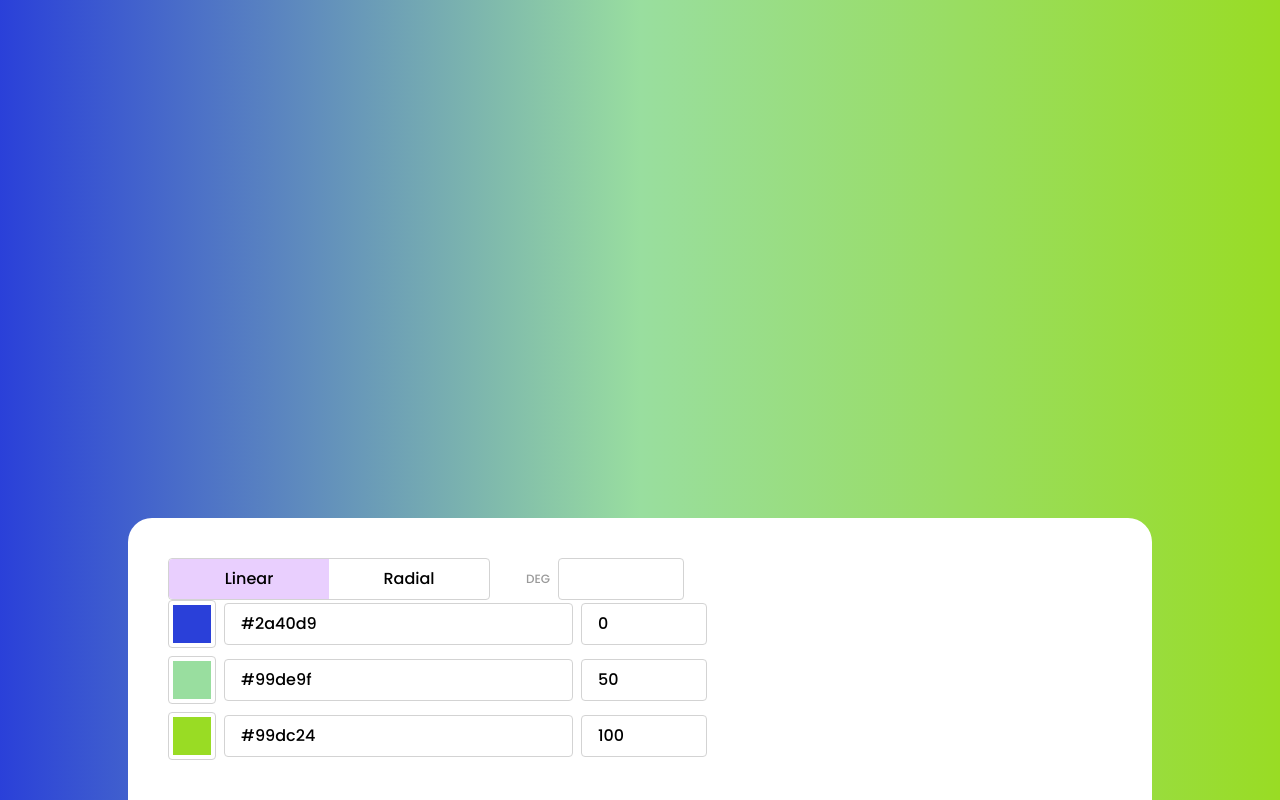
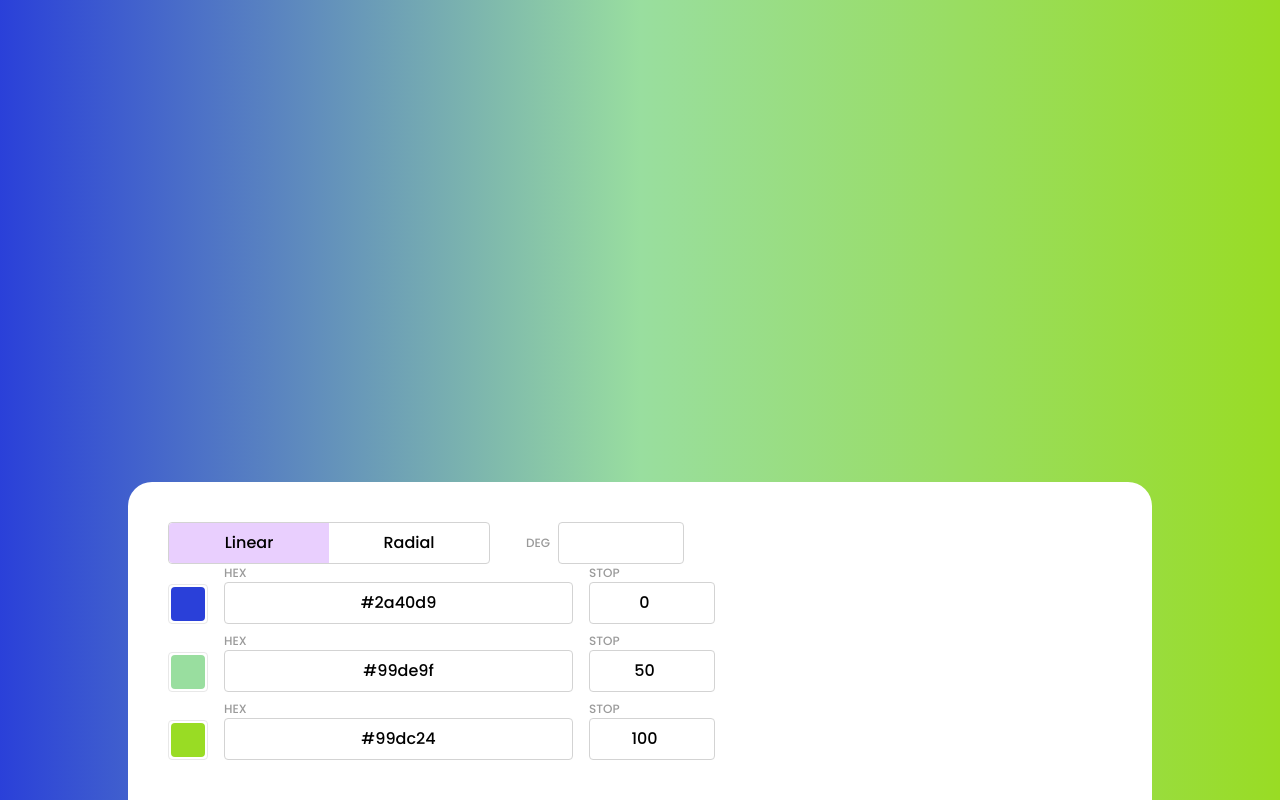
Before and after one commit to denpresich/gradient-generator, a Next.js app: page / in a window 1280 px wide. Built offline with nearby package versions, Linux system fonts and the light colour scheme.

Commit message:
update colors

```diff
--- a/package.json
+++ b/package.json
@@ -18,6 +18,7 @@
     "@types/react": "18.2.14",
     "@types/react-dom": "18.2.6",
     "autoprefixer": "10.4.14",
+    "classnames": "^2.3.2",
     "eslint": "8.43.0",
     "eslint-config-next": "13.4.7",
     "next": "13.4.7",
--- a/src/components/Color/index.tsx
+++ b/src/components/Color/index.tsx
@@ -17,14 +17,16 @@ export const Color: React.FC<ColorProps> = ({ hex, position }) => {
       <div className={styles.ColorBox}>
         <div className={styles.ColorBoxBg} style={{ backgroundColor: hex }} />
       </div>
-      <Form.Field name="hex">
+      <Form.Field className={styles.Field} name="hex">
+        <Form.Label className={styles.Field_Label}>Hex</Form.Label>
         <Form.Control asChild>
           <Input type="text" value={hex} />
         </Form.Control>
       </Form.Field>
-      <Form.Field name="position">
+      <Form.Field className={styles.Field} name="position">
+        <Form.Label className={styles.Field_Label}>Stop</Form.Label>
         <Form.Control asChild>
-          <Input type="number" value={position} min={0} max={100} />
+          <Input type="number" value={position.toString()} min={0} max={100} />
         </Form.Control>
       </Form.Field>
     </Form.Root>
--- a/src/components/Color/styles.module.css
+++ b/src/components/Color/styles.module.css
@@ -1,18 +1,30 @@
 .Color {
   display: inline-flex;
-  align-items: center;
-  gap: 8px;
+  align-items: flex-end;
+  gap: 16px;
 }
 
 .ColorBox {
-  height: 48px;
-  width: 48px;
-  padding: 4px;
+  height: 40px;
+  width: 40px;
+  padding: 2px;
   border-radius: 4px;
-  border: 1px solid lightgray;
+  border: 1px solid #E8E8E8;
 }
 
 .ColorBoxBg {
   height: 100%;
   width: 100%;
+  border-radius: 4px;
 }
+
+.Field {
+  display: inline-flex;
+  flex-direction: column;
+}
+
+.Field_Label {
+  color: #9A9A9A;
+  text-transform: uppercase;
+  font-size: 12px;
+}
--- a/src/components/Colors/styles.module.css
+++ b/src/components/Colors/styles.module.css
@@ -1,5 +1,5 @@
 .Colors {
-  display: flex;
+  display: inline-flex;
   flex-direction: column;
   flex-wrap: wrap;
   gap: 0.5rem;
--- a/src/components/Input/styles.module.css
+++ b/src/components/Input/styles.module.css
@@ -2,4 +2,5 @@
   border: 1px solid lightgray;
   border-radius: 4px;
   padding: 8px 16px;
+  text-align: center;
 }
```
Also changed, not shown: 1 other file (tests, documents, lock files or other folders).
